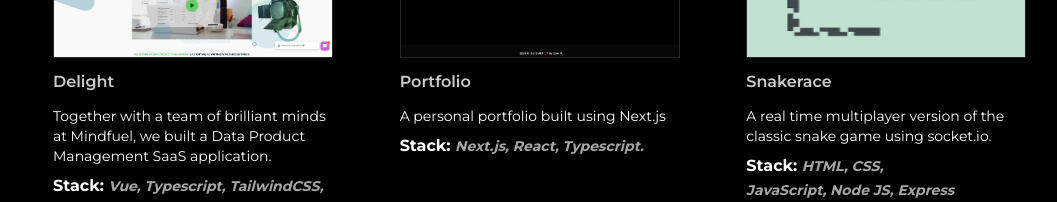
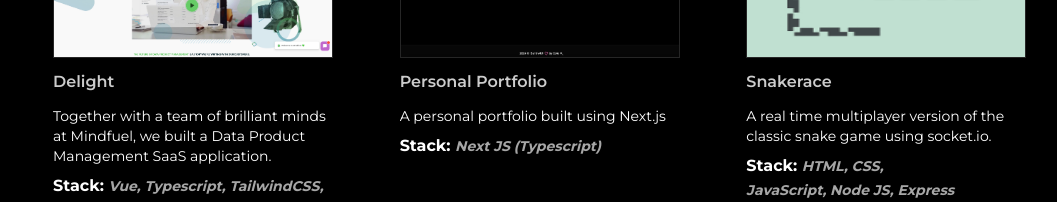
Before and after one commit to colenocks/portfolio_v2, a Next.js app: page /projects in a window 1280 px wide. Shown: the part 502-704 px from the top of the page, without its empty margins (96-1153 px from the left). Built offline with nearby package versions, Linux system fonts and the light colour scheme.

Commit message:
extract projects into data layer, add order property

```diff
--- a/src/app/projects/page.tsx
+++ b/src/app/projects/page.tsx
@@ -5,14 +5,9 @@
 import BaseLayout from "@/components/BaseLayout"
 import { ArrowBigRightIcon } from "@/components/Icons"
 import AnimatedText from "@/components/AnimatedText"
+import ButtonLink from "@/components/ButtonLink"
 
-import hoop from "/public/basketball-hoop.jpg"
-import cyob from "/public/cyob.jpg"
-import portfolioHomePage from "/public/portfolio.png"
-import tictactoeImage from "/public/tictactoe.jpg"
-import snakerace from "/public/snakerace.jpg"
-import delight from "/public/mindfuel-delight.png"
-import ButtonLink from "@/components/ButtonLink"
+import db from "@/data/index"
 
 export const metadata: Metadata = {
   title: "Projects",
@@ -35,8 +30,8 @@
     "after:absolute after:bottom-0 after:left-0 after:h-1 after:w-full after:scale-0 after:rounded-bl-lg after:rounded-br-lg after:bg-white after:transition-all after:duration-300 after:ease-out after:content-[''] hover:after:scale-100"
   return (
     <article className={`group relative z-10 flex flex-col items-center rounded-lg border border-transparent px-5 py-4 text-white transition-colors hover:border-neutral-700 hover:bg-neutral-800/30 ${bottomBorderAnimationClass}`}>
-      <div className={"h-[160px] w-[280px] border border-neutral-800 lg:mr-auto"}>
-        <Image className={"h-full w-full"} src={image} alt={imageAlt} />
+      <div className={"relative h-[160px] w-[280px] border border-neutral-800 lg:mr-auto"}>
+        <Image className={"h-full w-full"} src={image} alt={imageAlt} fill={true} />
       </div>
       <h2 className="my-3 w-full text-center font-semibold capitalize text-white/80 lg:text-left">{name}</h2>
       <div className={"mb-6 flex w-full flex-col items-center lg:items-start"}>
@@ -57,69 +52,15 @@
 }
 
 const Projects = (props: Props) => {
-  const projectList = [
-    {
-      id: "delight",
-      name: "Delight",
-      description: "Together with a team of brilliant minds at Mindfuel, we built a Data Product Management SaaS application.",
-      stack: "Vue, Typescript, TailwindCSS, PrimeVue, Fastify, PostgreSQL.",
-      image: delight,
-      imageAlt: "The details page of a data product in a SaaS application by www.mindfuel.ai called 'Delight'.",
-      link: "https://mindfuel.ai/solution/delight",
-    },
-    {
-      id: "personal-portfolio",
-      name: "Portfolio",
-      description: "A personal portfolio built using Next.js",
-      stack: "Next.js, React, Typescript.",
-      image: portfolioHomePage,
-      imageAlt: "portfolio home page",
-      link: "https://github.com/colenocks/portfolio_v2",
-    },
-    {
-      id: "snakerace",
-      name: "Snakerace",
-      description: "A real time multiplayer version of the classic snake game using socket.io.",
-      stack: "HTML, CSS, JavaScript, Node JS, Express",
-      image: snakerace,
-      imageAlt: "Snakerace image",
-      link: "https://github.com/colenocks/Multiplayer_Snake_Game_EIS",
-    },
-    // {
-    //   id: "hoops",
-    //   name: "Hoops",
-    //   description: "This HTML5 canvas based basketball-like game was developed as a little tribute to the Basketball legend, Kobe Bryant as well as his daughter and all who lost their lives on the 26th of january 2020.",
-    //   stack: "HTML5, CSS, JavaScript, Node, Express",
-    //   image: hoop,
-    //   imageAlt: "basket with net for basketball",
-    //   link: "https://github.com/colenocks/hoops",
-    // },
-    {
-      id: "cyob",
-      name: "Cycle of benefits",
-      description: "Prototype of a waste management crowdsourcing platform where environmental projects are made publicly available for anyone to work on and get rewards.",
-      stack: "React, Node, Express, MongoDB, Heroku",
-      image: cyob,
-      imageAlt: "recycle image",
-      link: "https://github.com/colenocks/cycle_of_benefits",
-    },
-    // {
-    //   id: "tictactoe",
-    //   name: "Tic-Tac-Toe",
-    //   description: "A Simple jQuery based game.",
-    //   stack: "HTML, CSS, JQuery, Express.js",
-    //   image: tictactoeImage,
-    //   imageAlt: "Tictactoe image",
-    //   link: "https://github.com/colenocks/Simple_TicTacToe_Game",
-    // },
-  ]
+  const projectList = db.projects
+  const sortedProjectList = projectList.sort((a, b) => a.order - b.order)
 
   return (
     <BaseLayout>
       <AnimatedText text="Effort beats talent." className="text-center" />
       <p className="my-8 w-2/3 text-center text-base font-medium text-white lg:w-[80%]">You can explore some of the projects I&#39;ve worked on. There are more in the works 🏗️</p>
       <div className="grid gap-4 text-center lg:w-[80%] lg:max-w-5xl lg:grid-cols-2 lg:text-left xl:w-full xl:grid-cols-3">
-        {projectList.map((project) => {
+        {sortedProjectList.map((project) => {
           return <ProjectItem {...project} key={project.id} />
         })}
       </div>
--- /dev/null
+++ b/src/data/index.ts
@@ -0,0 +1,73 @@
+import hoop from "/public/basketball-hoop.jpg"
+import cyob from "/public/cyob.jpg"
+import portfolio from "/public/portfolio.png"
+import tictactoe from "/public/tictactoe.jpg"
+import snakerace from "/public/snakerace.jpg"
+import delight from "/public/mindfuel-delight.png"
+
+const db = {
+  projects: [
+    {
+      id: "delight",
+      name: "Delight",
+      description: "Together with a team of brilliant minds at Mindfuel, we built a Data Product Management SaaS application.",
+      stack: "Vue, Typescript, TailwindCSS, PrimeVue, Fastify, PostgreSQL.",
+      image: delight,
+      imageAlt: "The details page of a data product in a SaaS application by www.mindfuel.ai called 'Delight'.",
+      order: 1,
+      link: "https://mindfuel.ai/solution/delight",
+    },
+    {
+      id: "personal-portfolio",
+      name: "Personal Portfolio",
+      description: "A personal portfolio built using Next.js",
+      stack: "Next JS (Typescript)",
+      image: portfolio,
+      imageAlt: "portfolio home page",
+      order: 2,
+      link: "https://github.com/colenocks/portfolio_v2",
+    },
+    {
+      id: "snakerace",
+      name: "Snakerace",
+      description: "A real time multiplayer version of the classic snake game using socket.io.",
+      stack: "HTML, CSS, JavaScript, Node JS, Express",
+      image: snakerace,
+      imageAlt: "Snakerace image",
+      order: 4,
+      link: "https://github.com/colenocks/Multiplayer_Snake_Game_EIS",
+    },
+    // {
+    //   id: "hoops",
+    //   name: "Hoops",
+    //   description: "This HTML5 canvas based basketball-like game was developed as a little tribute to the Basketball legend, Kobe Bryant as well as his daughter and all who lost their lives on the 26th of january 2020.",
+    //   stack: "HTML5, CSS, JavaScript, Node, Express",
+    //   image: hoop,
+    //   imageAlt: "basket with net for basketball",
+    //  order: 6,
+    //   link: "https://github.com/colenocks/hoops",
+    // },
+    {
+      id: "cyob",
+      name: "Cycle of benefits",
+      description: "Prototype of a waste management crowdsourcing platform where environmental projects are made publicly available for anyone to work on and get rewards.",
+      stack: "React, Node, Express, MongoDB, Heroku",
+      image: cyob,
+      imageAlt: "recycle image",
+      order: 5,
+      link: "https://github.com/colenocks/cycle_of_benefits",
+    },
+    // {
+    //   id: "tictactoe",
+    //   name: "Tic-Tac-Toe",
+    //   description: "A Simple jQuery based game.",
+    //   stack: "HTML, CSS, JQuery, Express.js",
+    //   image: tictactoe,
+    //   imageAlt: "Tictactoe image",
+    //   order: 7,
+    //   link: "https://github.com/colenocks/Simple_TicTacToe_Game",
+    // },
+  ],
+}
+
+export default db
```
